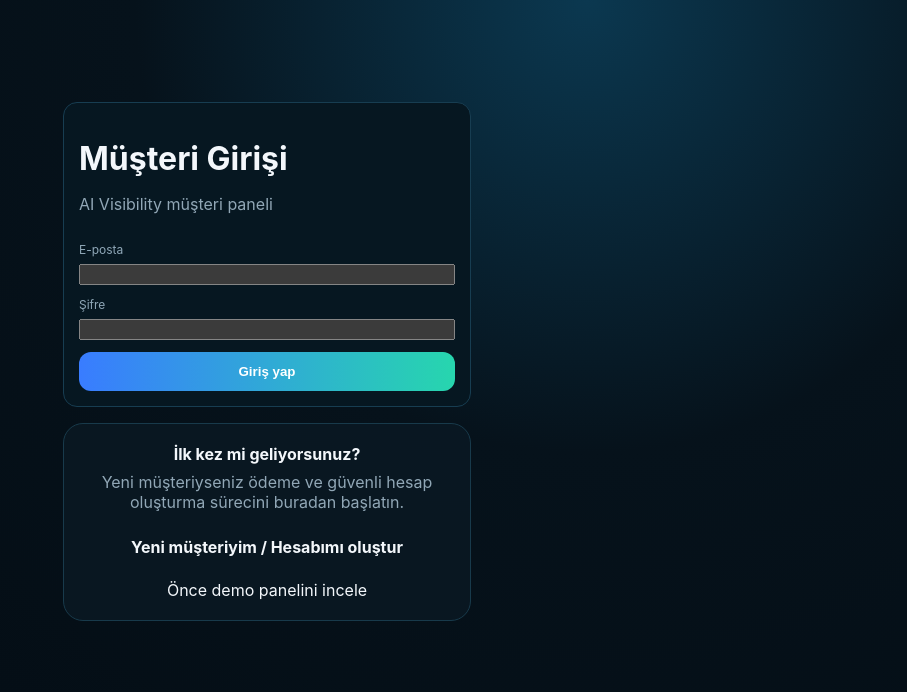
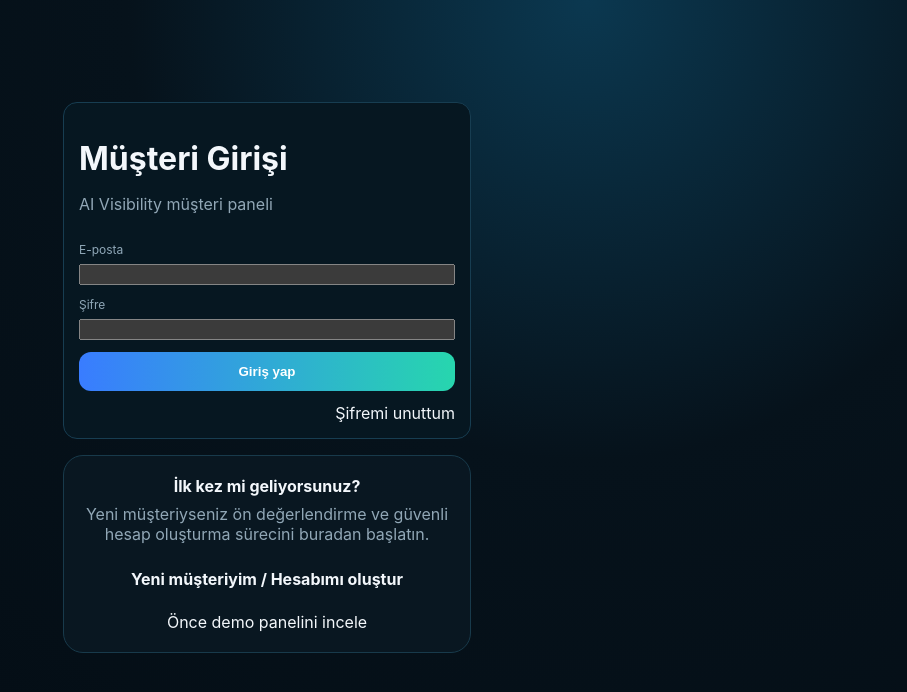
Before and after one commit to mehmetozan-5858/ai-visibility, a Next.js app: page /musteri-giris in a window 1280 px wide. Shown: the top 692 px of the page, without its empty margins (373-1280 px from the left). Built offline with nearby package versions, Linux system fonts and the light colour scheme.

Commit message:
Add customer forgot password link

```diff
--- a/components/CustomerLoginForm.js
+++ b/components/CustomerLoginForm.js
@@ -17,11 +17,12 @@ export default function CustomerLoginForm(){
       <label>E-posta<input type="email" value={email} onChange={e=>setEmail(e.target.value)} autoComplete="email" required/></label>
       <label>Şifre<input type="password" value={password} onChange={e=>setPassword(e.target.value)} autoComplete="current-password" required/></label>
       <button disabled={busy}>{busy?"Giriş yapılıyor…":"Giriş yap"}</button>
+      <div style={{textAlign:"right"}}><Link href="/musteri-sifre-sifirla">Şifremi unuttum</Link></div>
       {msg&&<p className="client-message">{msg}</p>}
     </form>
     <section className="panel" style={{marginTop:14,textAlign:"center"}}>
       <b>İlk kez mi geliyorsunuz?</b>
-      <p style={{margin:"8px 0 14px"}}>Yeni müşteriyseniz ödeme ve güvenli hesap oluşturma sürecini buradan başlatın.</p>
+      <p style={{margin:"8px 0 14px"}}>Yeni müşteriyseniz ön değerlendirme ve güvenli hesap oluşturma sürecini buradan başlatın.</p>
       <Link href="/yeni-musteri" style={{display:"inline-block",padding:"11px 16px",borderRadius:10,textDecoration:"none",fontWeight:700}}>Yeni müşteriyim / Hesabımı oluştur</Link>
       <div style={{marginTop:12}}><Link href="/demo">Önce demo panelini incele</Link></div>
     </section>
```
